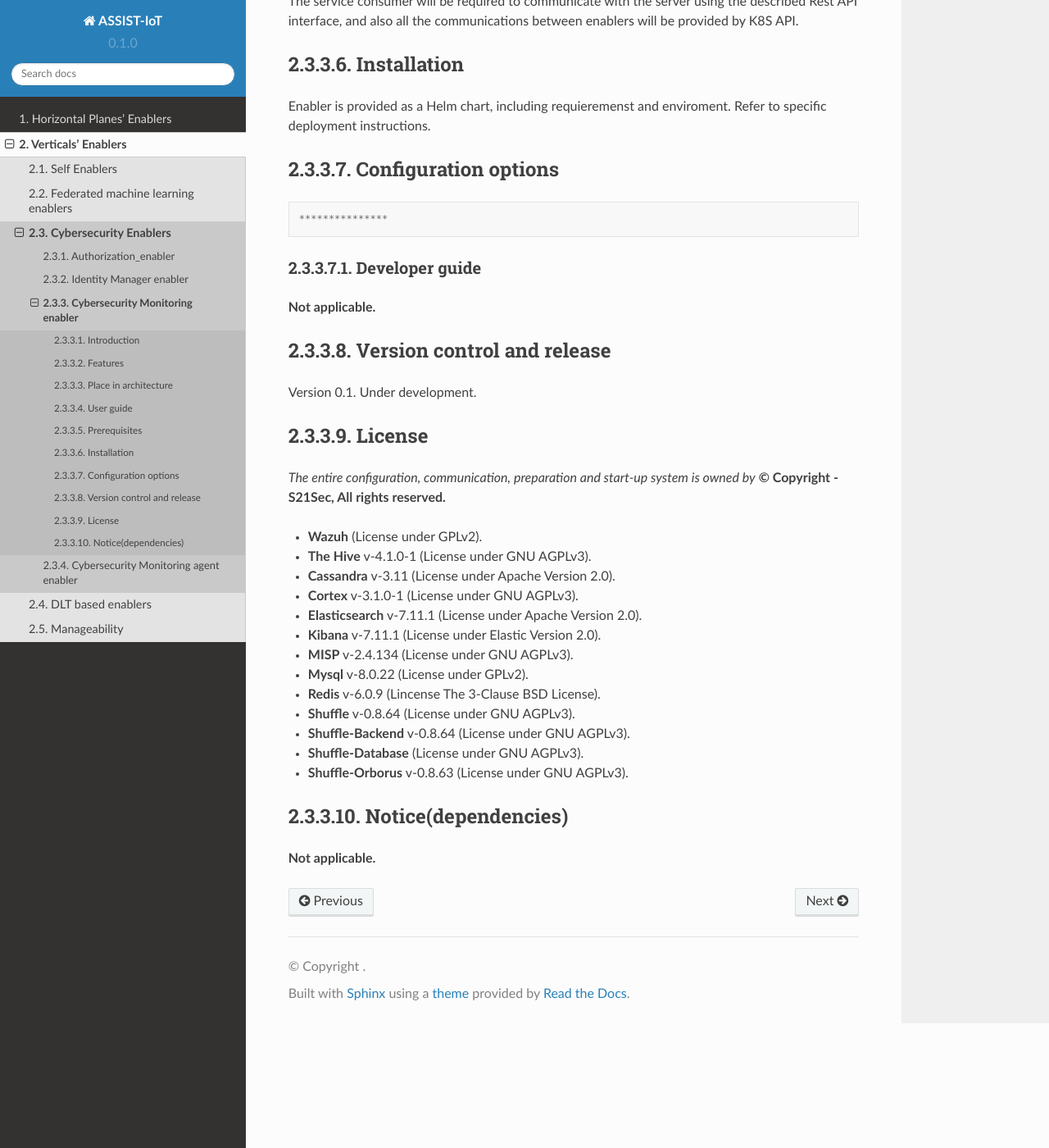
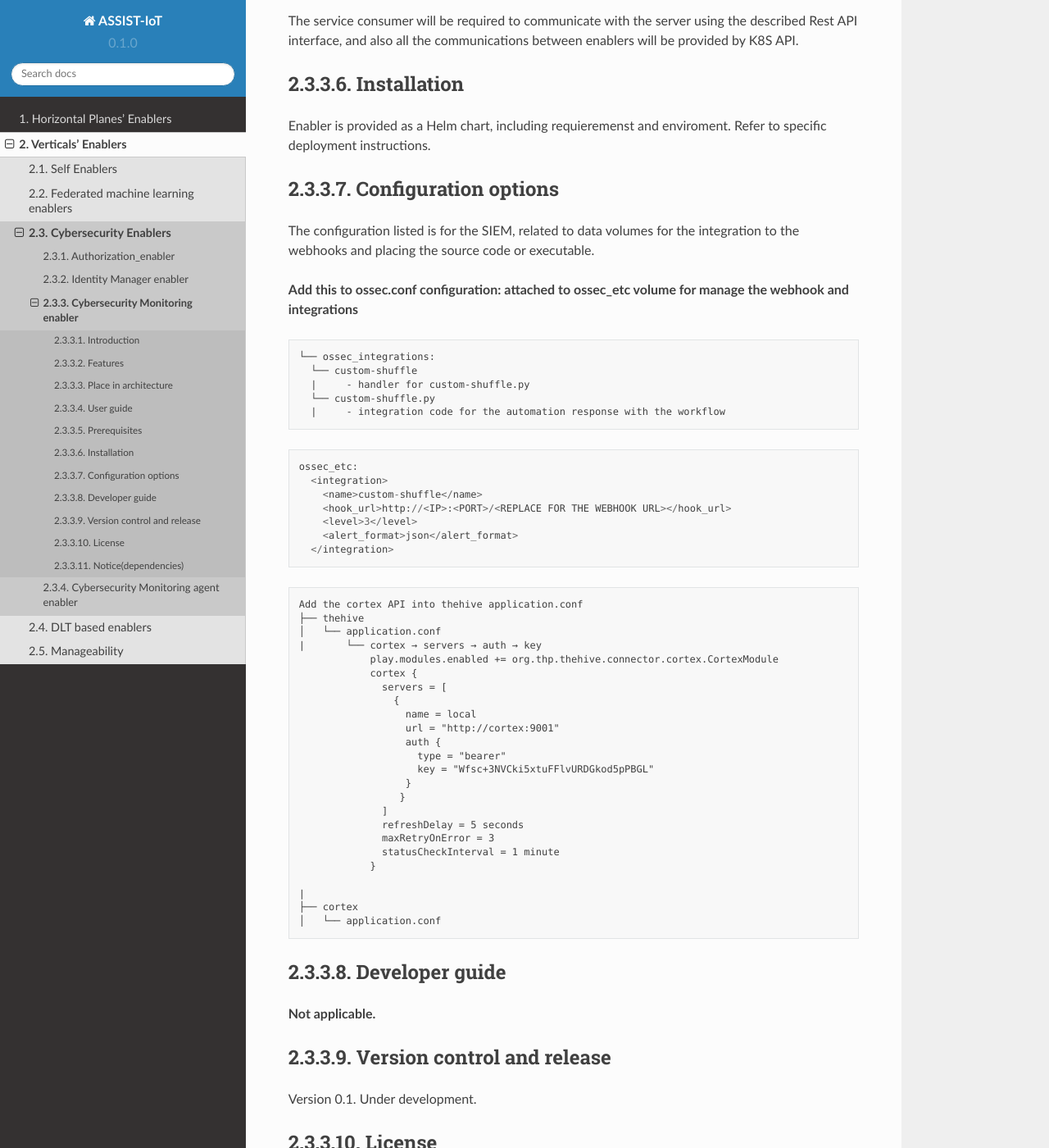
Before and after one commit to assist-iot/assist-iot-documentation, a Sphinx documentation site: the page built from docs/source/verticals/cybersecurity/cybersecurity_monitoring_enabler.rst, in a window 1280 px wide and 1400 px high, scrolled down 5258 px. Shown: the whole window at 82% size. Built offline with Sphinx 7.4.7 and the Read the Docs theme 2.0.0, drawn with Linux system fonts in a browser that asks for light colours; some of the changed text lies outside the part shown.

Commit message:
Update cybersecurity_monitoring_enabler.rst

```diff
--- a/docs/source/verticals/cybersecurity/cybersecurity_monitoring_enabler.rst
+++ b/docs/source/verticals/cybersecurity/cybersecurity_monitoring_enabler.rst
@@ -204,11 +204,6 @@ basic configuration and cybersecurity features.
 +--------+------------------------------------------------------------------+------------------------------------------------------------------------+
 
 
-
-
-
-
-
 ***************
 Prerequisites
 ***************
@@ -242,7 +237,56 @@ Refer to specific deployment instructions.
 Configuration options
 *********************
 
+The configuration listed is for the SIEM, related to data volumes for the integration to the webhooks and placing the source code or executable.
+
+**Add this to ossec.conf configuration: attached to ossec_etc volume for manage the webhook and integrations**
+
+
 ::
+
+    └── ossec_integrations:
+      └── custom-shuffle
+      |     - handler for custom-shuffle.py
+      └── custom-shuffle.py
+      |     - integration code for the automation response with the workflow
+
+
+::
+
+    ossec_etc:
+      <integration>
+        <name>custom-shuffle</name>
+        <hook_url>http://<IP>:<PORT>/<REPLACE FOR THE WEBHOOK URL></hook_url>
+        <level>3</level>
+        <alert_format>json</alert_format>
+      </integration>
+
+::
+
+    Add the cortex API into thehive application.conf
+    ├── thehive
+    │   └── application.conf
+    |       └── cortex → servers → auth → key
+                play.modules.enabled += org.thp.thehive.connector.cortex.CortexModule
+                cortex {
+                  servers = [
+                    {
+                      name = local
+                      url = "http://cortex:9001"
+                      auth {
+                        type = "bearer"
+                        key = "Wfsc+3NVCki5xtuFFlvURDGkod5pPBGL"
+                      }
+                     }
+                  ]
+                  refreshDelay = 5 seconds
+                  maxRetryOnError = 3
+                  statusCheckInterval = 1 minute
+                }
+
+    |
+    ├── cortex
+    │   └── application.conf
 
 
 
```
